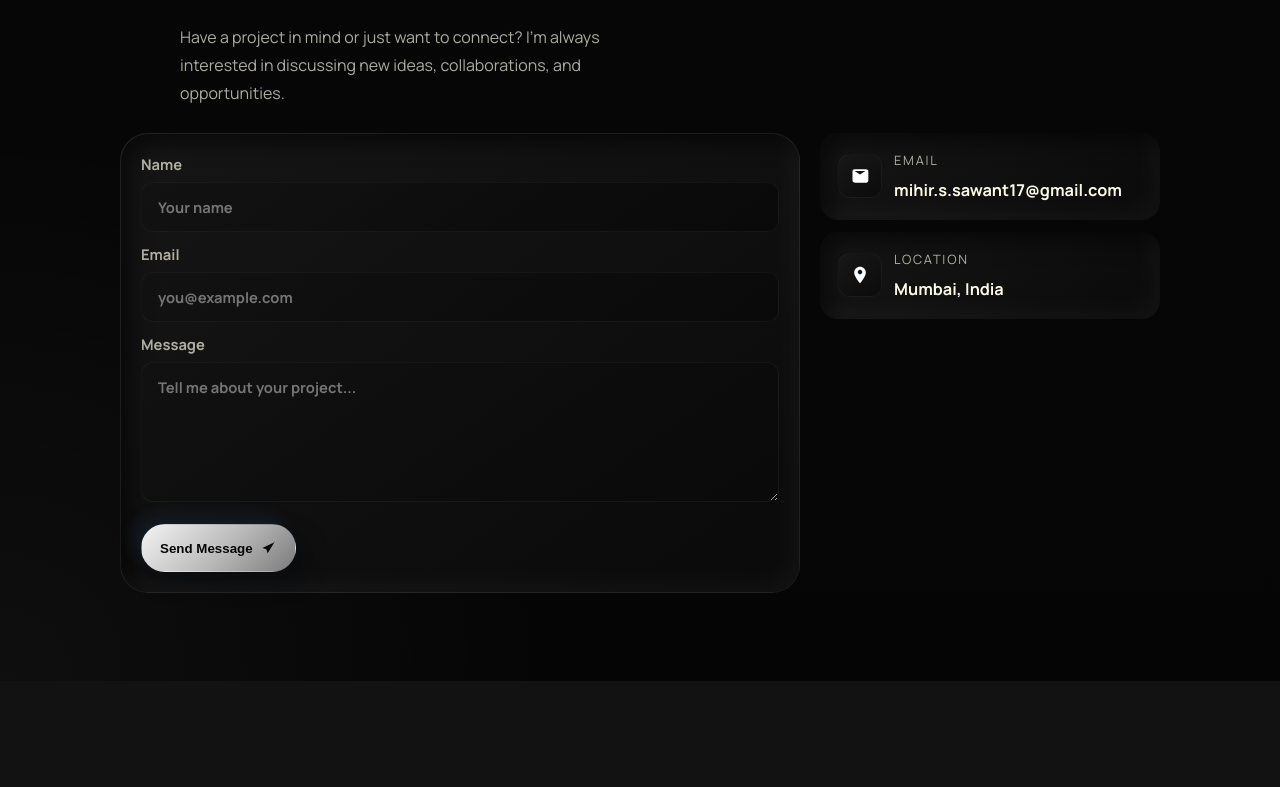
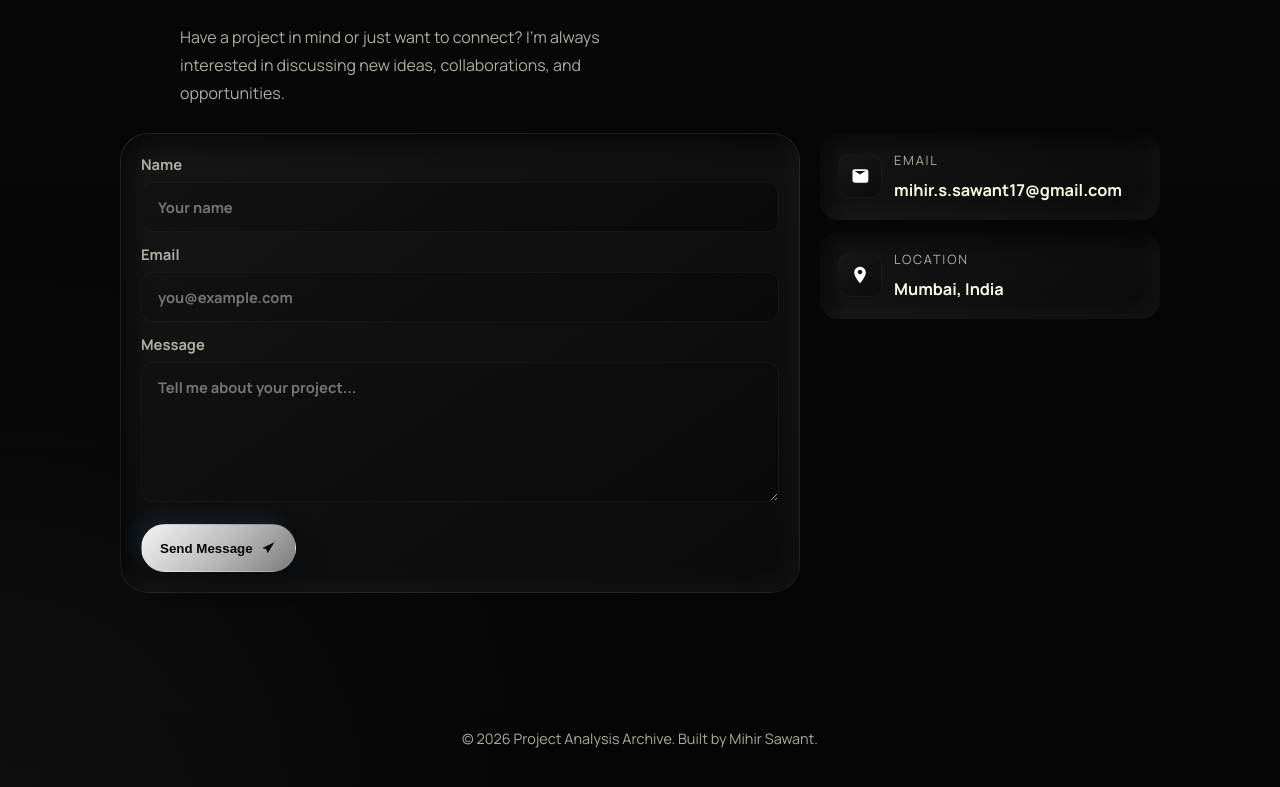
Before and after one commit to itsmierrrrr/Project-Analysis, a React (Vite) app: page / in a window 1280 px wide. Shown: the part 1772-2559 px from the top of the page. Before the commit the page ends 2453 px from the top, so only its background shows below. Built offline with nearby package versions, Linux system fonts and the light colour scheme.

Commit message:
add footer

```diff
--- a/src/App.jsx
+++ b/src/App.jsx
@@ -212,6 +212,12 @@ function HomePage() {
           </div>
         </div>
       </motion.section>
+
+      <footer className="site-footer">
+        <div className="shell-footer">
+          <small>© {new Date().getFullYear()} Project Analysis Archive. Built by Mihir Sawant. </small>
+        </div>
+      </footer>
     </AppShell>
   );
 }
--- a/src/styles.css
+++ b/src/styles.css
@@ -763,6 +763,22 @@ h3 {
   box-shadow: none;
 }
 
+/* Landing page footer */
+.landing-page .site-footer {
+  margin-top: 28px;
+  padding: 18px 0 36px;
+  color: var(--muted);
+  text-align: center;
+}
+.landing-page .site-footer .shell-footer {
+  width: min(1120px, calc(100% - 32px));
+  margin: 0 auto;
+}
+.landing-page .site-footer small {
+  color: var(--muted);
+  font-size: 0.9rem;
+}
+
 .analysis-nav button {
   border: 0;
   background: transparent;
```
